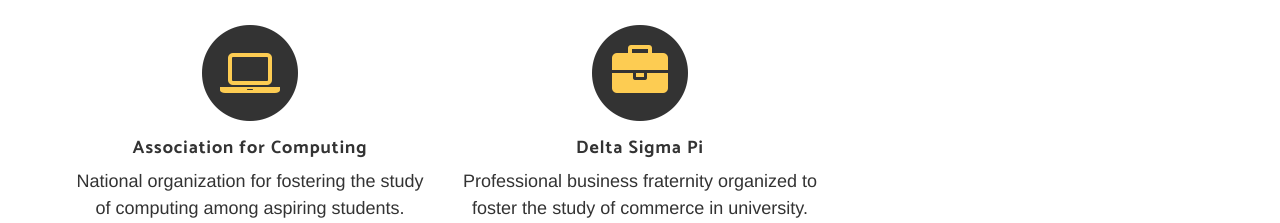
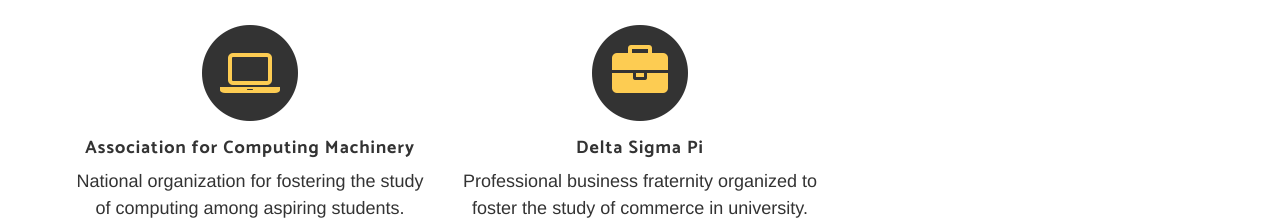
Before and after one commit to kevinqian0425/Personal-Website, a website: page index.html in a window 1280 px wide. Shown: the part 2999-3222 px from the top of the page. Drawn offline with nearby package versions, Linux system fonts and the light colour scheme; a web font is replaced by a local one.

Commit message:
Update index.html

```diff
--- a/index.html
+++ b/index.html
@@ -373,7 +373,7 @@
                         <i class="fa fa-laptop fa-stack-1x text-primary"></i>
                     </span>
                         <h4>
-                            <strong>Association for Computing </strong>
+                            <strong>Association for Computing Machinery</strong>
                         </h4>
                         <p>National organization for fostering the study of computing among aspiring students.</p>
                     </div>
```
